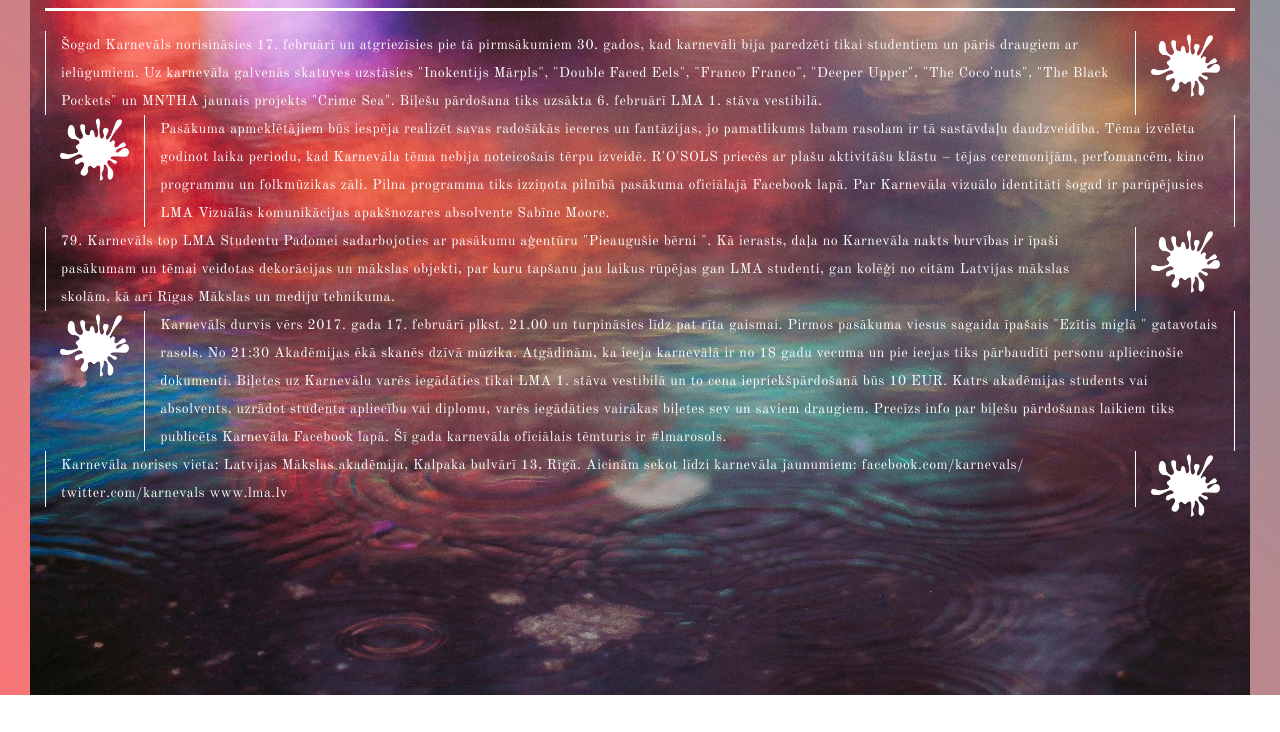
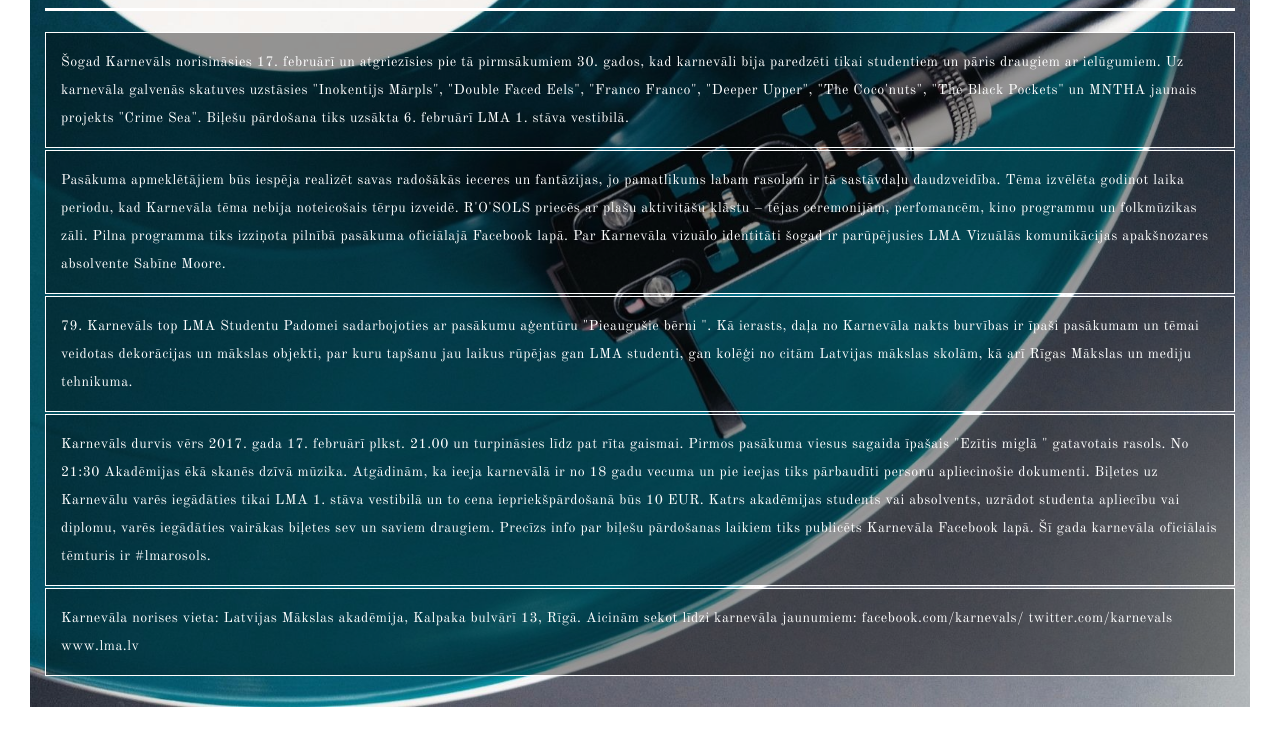
Before and after one commit to Ingaaa/Ingaaa.github.io, a website: page MD/index.html at #/par in a window 1280 px wide. Shown: the part 175-907 px from the top of the page. Drawn offline with nearby package versions, Linux system fonts and the light colour scheme.

Commit message:
Finished

```diff
--- a/MD/pages/about.html
+++ b/MD/pages/about.html
@@ -7,21 +7,15 @@
             <hr>
         </div>
         <div class="col-md-12 col-sm-12 col-xs-12">
-            <div class="col-lg-11 col-md-10 col-sm-8 col-xs-9 about-content">
+            <div class="col-md-12 about-content">
                 Šogad Karnevāls norisināsies 17. februārī un atgriezīsies pie tā pirmsākumiem 30. gados, kad karnevāli bija paredzēti tikai
                 studentiem un pāris draugiem ar ielūgumiem. Uz karnevāla galvenās skatuves uzstāsies "Inokentijs Mārpls",
                 "Double Faced Eels", "Franco Franco", "Deeper Upper", "The Coco'nuts", "The Black Pockets" un MNTHA jaunais
                 projekts "Crime Sea". Biļešu pārdošana tiks uzsākta 6. februārī LMA 1. stāva vestibilā.
             </div>
-            <div class="col-lg-1 col-md-2 col-sm-4 col-xs-3">
-                <img src="pictures/splatter.png">
-            </div>
         </div>
         <div class="col-md-12 col-sm-12 col-xs-12">
-            <div class="col-lg-1 col-md-2 col-sm-4 col-xs-3" ">
-                <img src="pictures/splatter.png ">
-            </div>
-            <div class="col-lg-11 col-md-10 col-sm-8 col-xs-9 about-content ">
+            <div class="col-md-12 about-content">
                 Pasākuma apmeklētājiem būs iespēja realizēt savas radošākās ieceres un fantāzijas, jo pamatlikums labam rasolam ir tā sastāvdaļu
                 daudzveidība. Tēma izvēlēta godinot laika periodu, kad Karnevāla tēma nebija noteicošais tērpu izveidē. R'O'SOLS
                 priecēs ar plašu aktivitāšu klāstu – tējas ceremonijām, perfomancēm, kino programmu un folkmūzikas zāli.
@@ -29,22 +23,16 @@
                 šogad ir parūpējusies LMA Vizuālās komunikācijas apakšnozares absolvente Sabīne Moore.
             </div>
         </div>
-        <div class="col-md-12 col-sm-12 col-xs-12 ">
-            <div class="col-lg-11 col-md-10 col-sm-8 col-xs-9 about-content ">
+        <div class="col-md-12 col-sm-12 col-xs-12">
+            <div class="col-md-12 about-content">
                 79. Karnevāls top LMA Studentu Padomei sadarbojoties ar pasākumu aģentūru "Pieaugušie bērni ". Kā ierasts, daļa no Karnevāla
                 nakts burvības ir īpaši pasākumam un tēmai veidotas dekorācijas un mākslas objekti, par kuru tapšanu jau
                 laikus rūpējas gan LMA studenti, gan kolēģi no citām Latvijas mākslas skolām, kā arī Rīgas Mākslas un mediju
                 tehnikuma.
             </div>
-            <div class="col-lg-1 col-md-2 col-sm-4 col-xs-3 ">
-                <img src="pictures/splatter.png ">
-            </div>
         </div>
         <div class="col-md-12 col-sm-12 col-xs-12 ">
-            <div class="col-lg-1 col-md-2 col-sm-4 col-xs-3 ">
-                <img src="pictures/splatter.png ">
-            </div>
-            <div class="col-lg-11 col-md-10 col-sm-8 col-xs-9 about-content ">
+            <div class="col-md-12 about-content">
                 Karnevāls durvis vērs 2017. gada 17. februārī plkst. 21.00 un turpināsies līdz pat rīta gaismai. Pirmos pasākuma viesus sagaida
                 īpašais "Ezītis miglā " gatavotais rasols. No 21:30 Akadēmijas ēkā skanēs dzīvā mūzika. Atgādinām, ka ieeja
                 karnevālā ir no 18 gadu vecuma un pie ieejas tiks pārbaudīti personu apliecinošie dokumenti. Biļetes uz Karnevālu
@@ -55,12 +43,9 @@
             </div>
         </div>
         <div class="col-md-12 col-sm-12 col-xs-12 ">
-            <div class="col-lg-11 col-md-10 col-sm-8 col-xs-9 about-content ">
+            <div class="col-md-12 about-content">
                 Karnevāla norises vieta: Latvijas Mākslas akadēmija, Kalpaka bulvārī 13, Rīgā. Aicinām sekot līdzi karnevāla jaunumiem: facebook.com/karnevals/
                 twitter.com/karnevals www.lma.lv
-            </div>
-            <div class="col-lg-1 col-md-2 col-sm-4 col-xs-3 ">
-                <img src="pictures/splatter.png ">
             </div>
         </div>
     </div>
--- a/MD/style.css
+++ b/MD/style.css
@@ -15,16 +15,6 @@ http://www.color-hex.com/color-palette/35007
 }
 
 body#body {
-    background: rgba(14, 47, 68, 0.5);
-    /* For browsers that do not support gradients */
-    background: -webkit-linear-gradient(left bottom, #ff7373, rgba(14, 47, 68, 0.5));
-    /* For Safari 5.1 to 6.0 */
-    background: -o-linear-gradient(top right, #ff7373, rgba(14, 47, 68, 0.5));
-    /* For Opera 11.1 to 12.0 */
-    background: -moz-linear-gradient(top right, #ff7373, rgba(14, 47, 68, 0.5));
-    /* For Firefox 3.6 to 15 */
-    background: linear-gradient(to top right, #ff7373, rgba(14, 47, 68, 0.5));
-    /* Standard syntax (must be last) */
     line-height: 2;
     letter-spacing: 0.5px;
     font-family: 'Old Standard TT', serif;
@@ -90,7 +80,7 @@ a:focus {
 }
 
 .about {
-    background-image: url('pictures/background2.jpeg');
+    background-image: url('pictures/AboutBackground.jpg');
     background-repeat: no-repeat;
     background-position: center;
     background-size: cover;
@@ -255,7 +245,9 @@ footer {
 }
 
 .time-line-view {
-    background-image: url('pictures/background3.jpg');
+    background-image: url('pictures/TimelineBackground.jpg');
+    background-position: center;
+    background-repeat: no-repeat;
 }
 
 .view.container-fluid {
@@ -300,8 +292,11 @@ footer {
 }
 
 .about-content {
-    border-left: 1px solid #fff;
-    border-right: 1px solid #fff;
+    border: 1px solid #fff;
+    background-color: rgba(0, 0, 0, 0.4);
+    margin-top: 1px;
+    margin-bottom: 1px;
+    padding: 15px;
 }
 
 .timeline {
--- a/MD/templates/Footer.html
+++ b/MD/templates/Footer.html
@@ -14,13 +14,13 @@
         <div class="col-md-6 col-lg-6 col-sm-6 col-xs-12 text-align-right">
             <ul class="inline">
                 <li>
-                    <a href="#home"><img src="icons/facebook.png" /></a>
+                    <a href="#home"><img src="appicons/facebook.png" /></a>
                 </li>
                 <li>
-                    <a href="#home"><img src="icons/twitter.png" /></a>
+                    <a href="#home"><img src="appicons/twitter.png" /></a>
                 </li>
                 <li>
-                    <a href="#home"><img src="icons/instagram.png" /></a>
+                    <a href="#home"><img src="appicons/instagram.png" /></a>
                 </li>
             </ul>
         </div>
```
Also changed, not shown: MD/appicons/facebook.png (renamed from MD/Icons/facebook.png), MD/appicons/instagram.png (renamed from MD/Icons/instagram.png), MD/appicons/right-arrow.png (renamed from MD/icons/right-arrow.png), MD/appicons/twitter.png (renamed from MD/icons/twitter.png), MD/pictures/AboutBackground.jpg (added), MD/pictures/TimelineBackground.jpg (added), MD/pictures/background2.jpeg (deleted), MD/pictures/background3.jpg (deleted), MD/pictures/stage1.png (deleted), MD/pictures/stage2.png (deleted), MD/pictures/stage3.png (deleted), MD/pictures/stage4.png (deleted), 1 other file.
